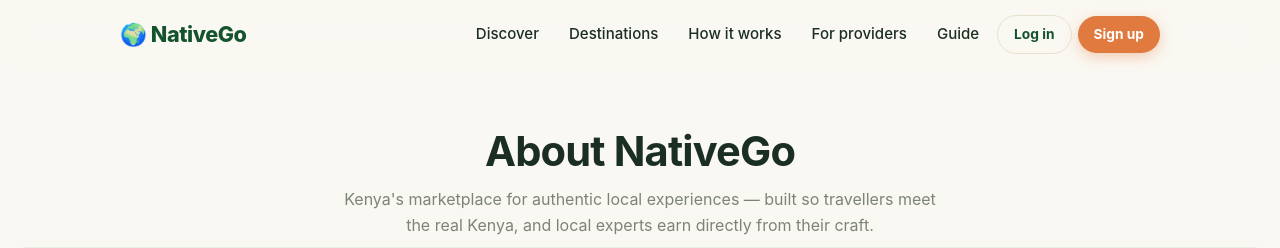
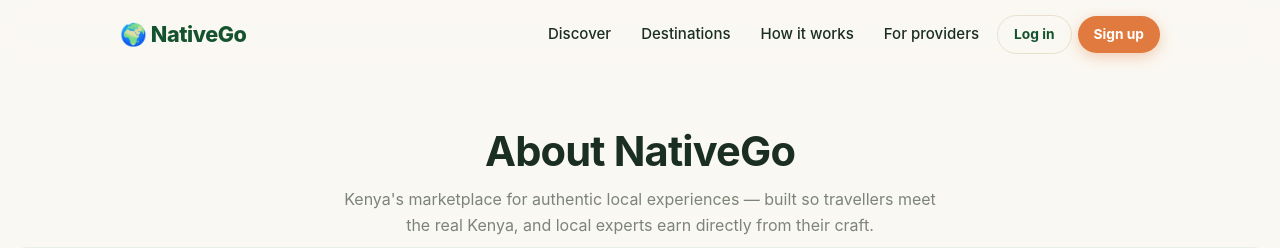
Before and after one commit to agreygorwa-sketch/nativego-flask, a Flask app: page /about in a window 1280 px wide. Shown: the top 248 px of the page. Run offline with Flask 3, Linux system fonts and the light colour scheme; data comes from the database, SQL or seed files in the repository; some libraries are stand-ins or nearby versions.

Commit message:
Remove guide pages completely: delete /guide, /guide/requirements, /guide/database and /guide/how-it-works routes and templates, and the Guide nav link

```diff
--- a/app.py
+++ b/app.py
@@ -639,22 +639,6 @@ def terms():
 @app.route("/faq")
 def faq():
     return render_template("faq.html")
-
-@app.route("/guide")
-def guide():
-    return render_template("guide_index.html")
-
-@app.route("/guide/requirements")
-def guide_requirements():
-    return render_template("guide_requirements.html")
-
-@app.route("/guide/database")
-def guide_database():
-    return render_template("guide_database.html")
-
-@app.route("/guide/how-it-works")
-def guide_how_it_works():
-    return render_template("guide_how_it_works.html")
 
 DESTINATIONS = [
     ("Maasai Mara", "🦁", "Maasai Mara",
--- a/templates/base.html
+++ b/templates/base.html
@@ -14,7 +14,6 @@
     <a class="nl" href="{{ url_for('destinations') }}">Destinations</a>
     <a class="nl" href="{{ url_for('about') }}">How it works</a>
     <a class="nl" href="{{ url_for('for_providers') }}">For providers</a>
-    <a class="nl" href="{{ url_for('guide') }}">Guide</a>
     {% if me %}
       {% if me.role == 'tourist' %}
         <a class="nl" href="{{ url_for('favorites_page') }}">♥ Favorites</a>
```
